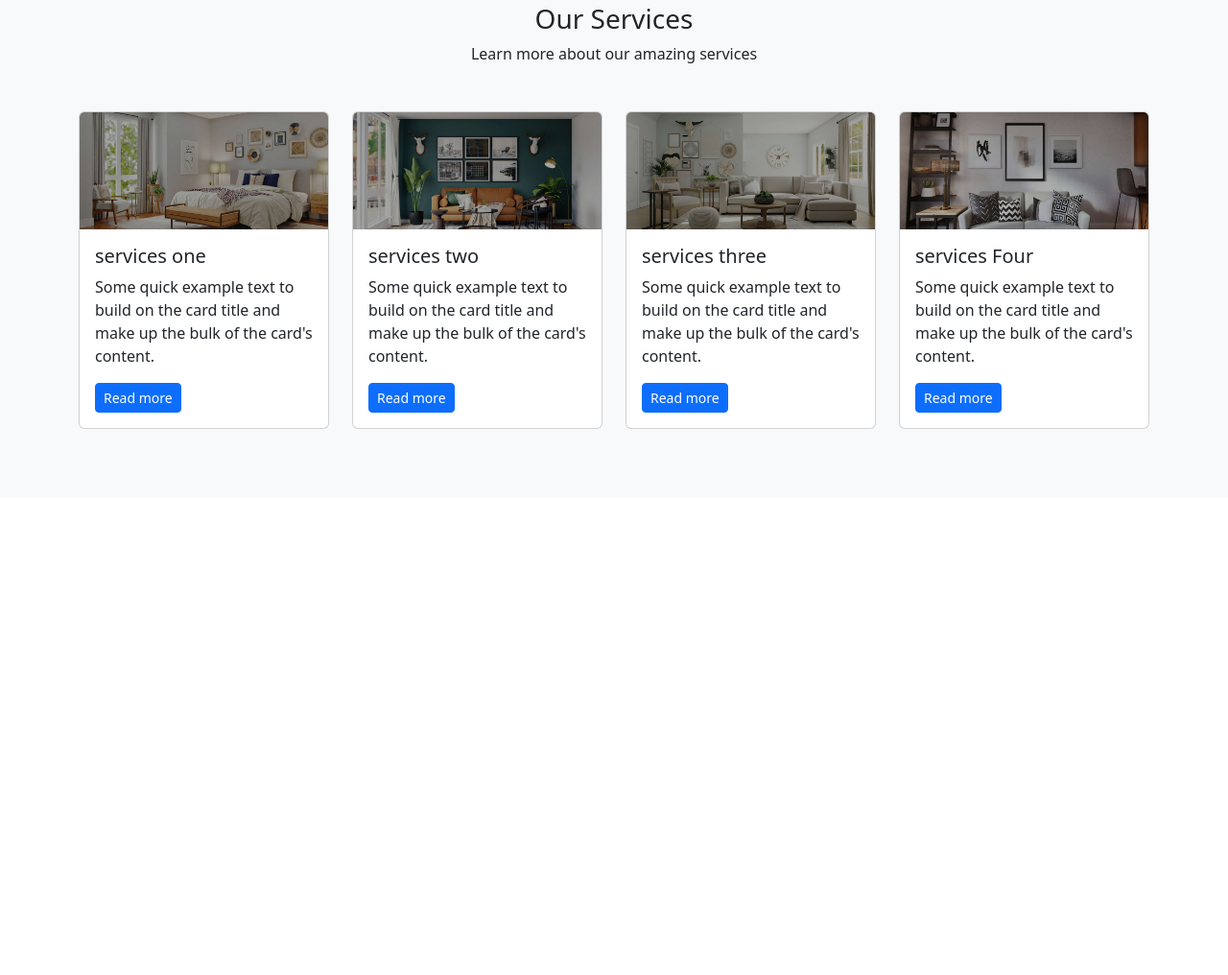
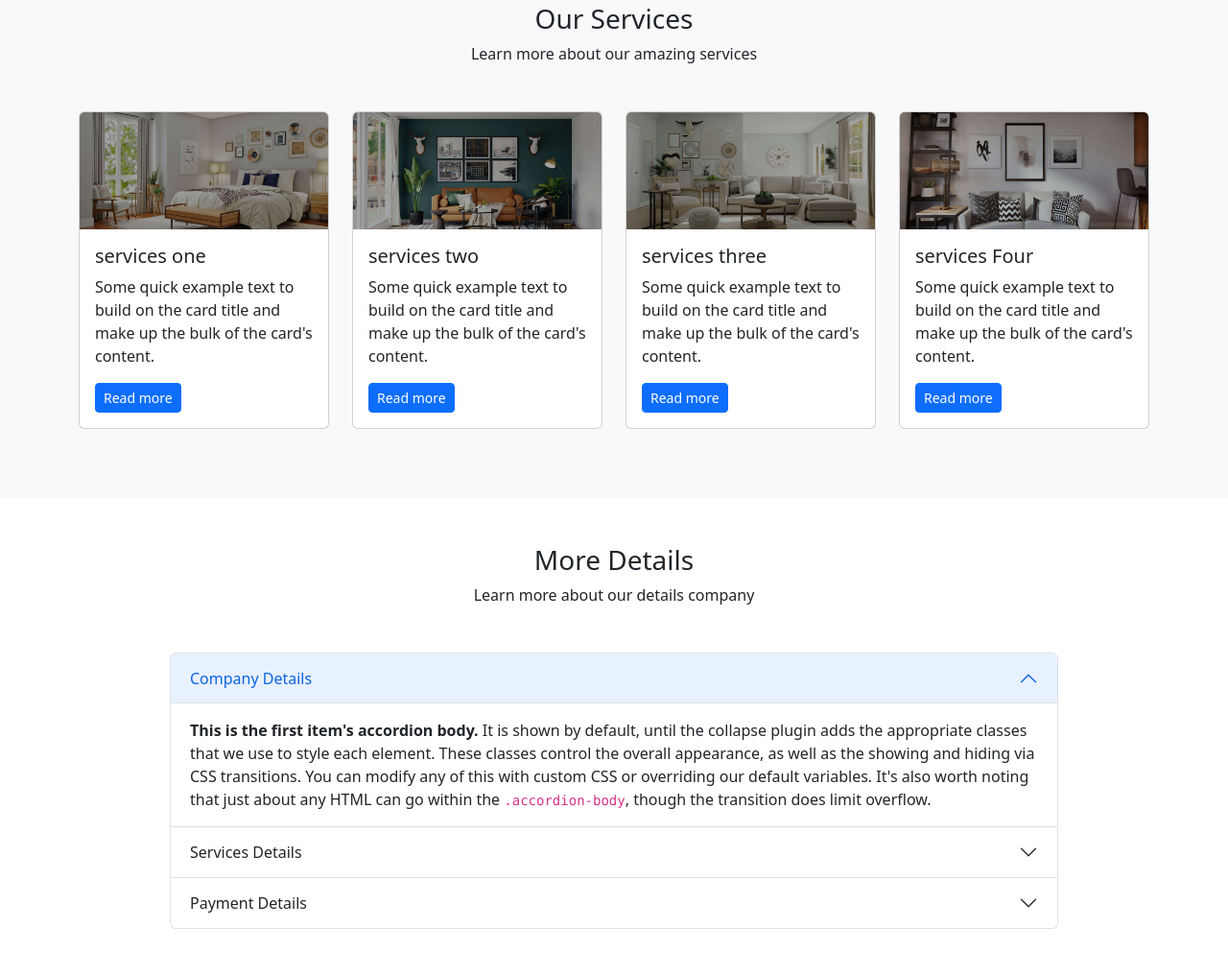
Before and after one commit to sujay-roy/class-11, a plain HTML site: page index.html in a window 1280 px wide. Shown: the part 1223-2239 px from the top of the page at 96% size. Before the commit the page ends 1742 px from the top, so only its background shows below. Drawn offline with nearby package versions, Linux system fonts and the light colour scheme.

Commit message:
details add

```diff
--- a/index.html
+++ b/index.html
@@ -154,6 +154,61 @@
                     </div>
             </div>
         </div>
+        <div class="details-area py-5">
+            <div class="container">
+                <div class="row">
+                    <div class="col-lg-6 offset-lg-3">
+                        <div class="section-hedding text-center mb-5">
+                            <h3>More Details</h3>
+                            <p>Learn more about our details company</p>
+                        </div>
+                    </div>
+                </div>
+                <div class="row">
+                    <div class="col-lg-10 offset-lg-1">
+                        <div class="accordion" id="accordionExample">
+                            <div class="accordion-item">
+                              <h2 class="accordion-header" id="headingOne">
+                                <button class="accordion-button" type="button" data-bs-toggle="collapse" data-bs-target="#collapseOne" aria-expanded="true" aria-controls="collapseOne">
+                                  Company Details
+                                </button>
+                              </h2>
+                              <div id="collapseOne" class="accordion-collapse collapse show" aria-labelledby="headingOne" data-bs-parent="#accordionExample">
+                                <div class="accordion-body">
+                                  <strong>This is the first item's accordion body.</strong> It is shown by default, until the collapse plugin adds the appropriate classes that we use to style each element. These classes control the overall appearance, as well as the showing and hiding via CSS transitions. You can modify any of this with custom CSS or overriding our default variables. It's also worth noting that just about any HTML can go within the <code>.accordion-body</code>, though the transition does limit overflow.
+                                </div>
+                              </div>
+                            </div>
+                            <div class="accordion-item">
+                              <h2 class="accordion-header" id="headingTwo">
+                                <button class="accordion-button collapsed" type="button" data-bs-toggle="collapse" data-bs-target="#collapseTwo" aria-expanded="false" aria-controls="collapseTwo">
+                                  Services Details
+                                </button>
+                              </h2>
+                              <div id="collapseTwo" class="accordion-collapse collapse" aria-labelledby="headingTwo" data-bs-parent="#accordionExample">
+                                <div class="accordion-body">
+                                  <strong>This is the second item's accordion body.</strong> It is hidden by default, until the collapse plugin adds the appropriate classes that we use to style each element. These classes control the overall appearance, as well as the showing and hiding via CSS transitions. You can modify any of this with custom CSS or overriding our default variables. It's also worth noting that just about any HTML can go within the <code>.accordion-body</code>, though the transition does limit overflow.
+                                </div>
+                              </div>
+                            </div>
+                            <div class="accordion-item">
+                              <h2 class="accordion-header" id="headingThree">
+                                <button class="accordion-button collapsed" type="button" data-bs-toggle="collapse" data-bs-target="#collapseThree" aria-expanded="false" aria-controls="collapseThree">
+                                  Payment Details
+                                </button>
+                              </h2>
+                              <div id="collapseThree" class="accordion-collapse collapse" aria-labelledby="headingThree" data-bs-parent="#accordionExample">
+                                <div class="accordion-body">
+                                  <strong>This is the third item's accordion body.</strong> It is hidden by default, until the collapse plugin adds the appropriate classes that we use to style each element. These classes control the overall appearance, as well as the showing and hiding via CSS transitions. You can modify any of this with custom CSS or overriding our default variables. It's also worth noting that just about any HTML can go within the <code>.accordion-body</code>, though the transition does limit overflow.
+                                </div>
+                              </div>
+                            </div>
+                          </div>
+                    </div>
+                </div>
+            </div>
+        </div>
+
     </main>
 
 
```
